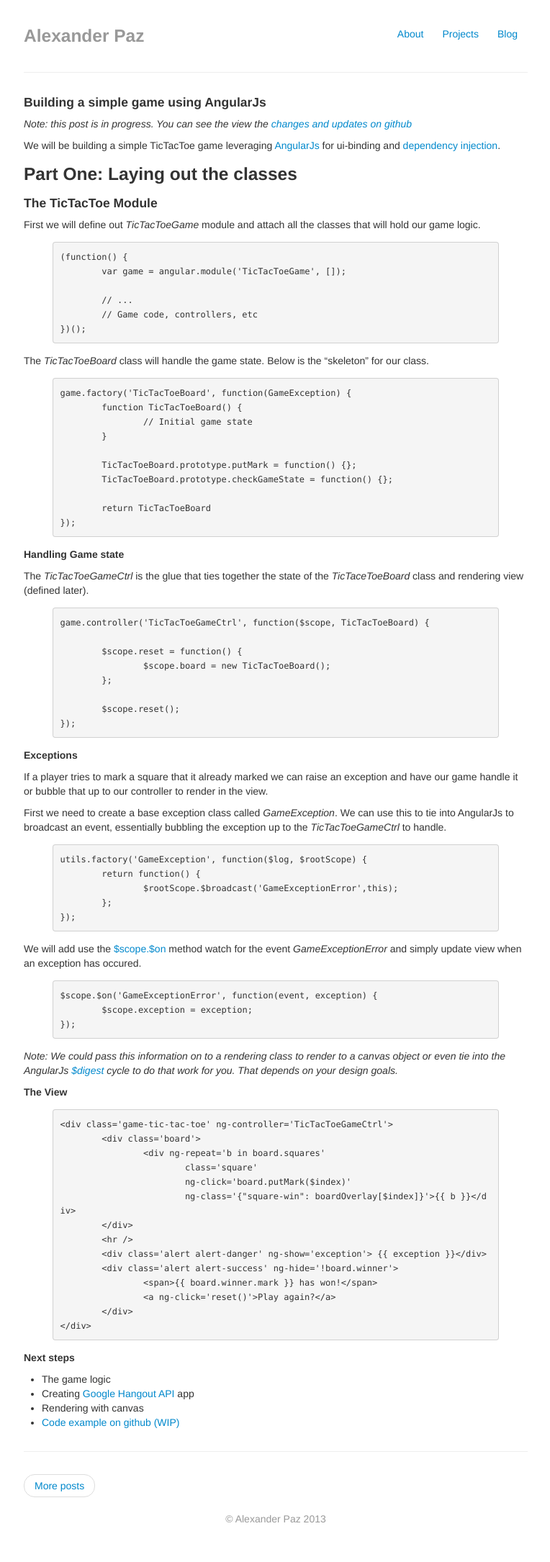
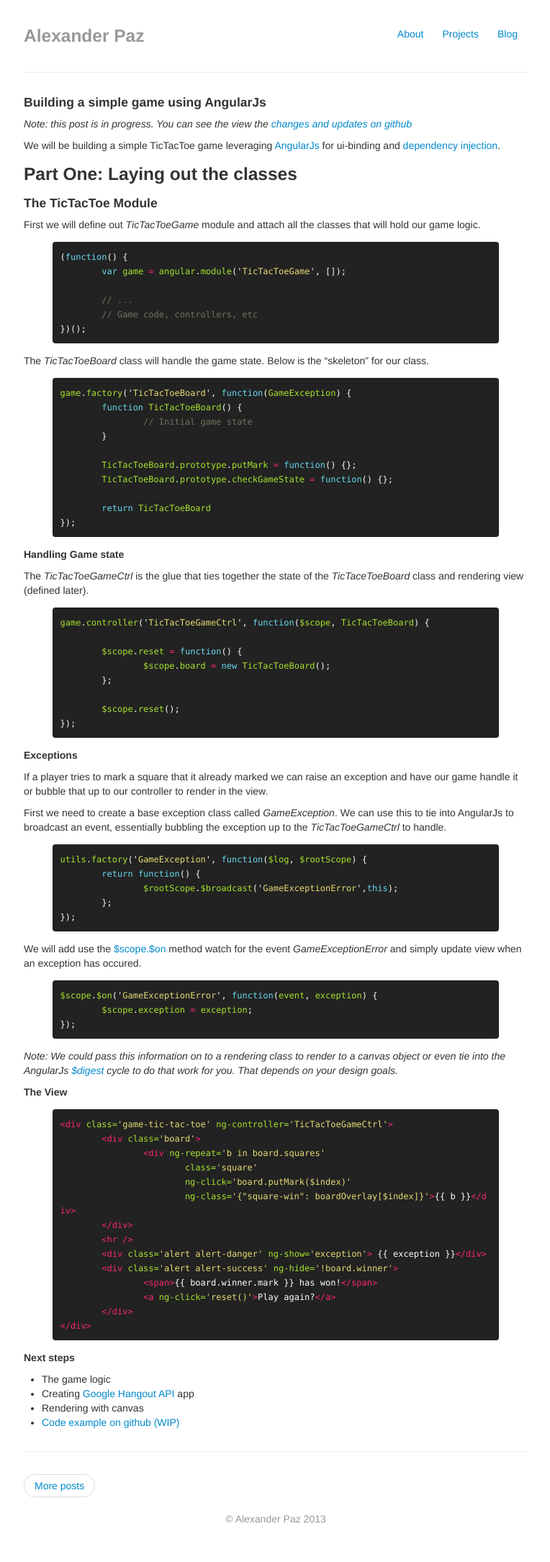
Before and after one commit to alexjpaz/alexjpaz.github.com, a Jekyll site: the page built from _posts/blog/2013-02-21-building-a-simple-game-using-angularjs.md, in a window 1280 px wide. Shown: the whole page at 72% size, without its empty margins (257-1021 px from the left). Built offline with Jekyll 4.4.1, drawn with Linux system fonts in a browser that asks for light colours.

Commit message:
Enabled syntax highlighting.

```diff
--- a/_includes/layout/doc-header.html
+++ b/_includes/layout/doc-header.html
@@ -6,7 +6,7 @@
     <!-- Bootstrap -->
     <link href="/assets/lib/bootstrap-combined.min.css" rel="stylesheet" media="screen">
     <link href="/assets/css/style.css" rel="stylesheet" media="screen">
-<!--     <link href="/assets/css/syntax.css" rel="stylesheet" media="screen"> -->
+    <link href="/assets/css/syntax.css" rel="stylesheet" media="screen">
     <script src="/assets/lib/head.min.js"></script>
     <script>head.js("/assets/js/init.js");</script>
   </head>
--- a/assets/css/syntax.css
+++ b/assets/css/syntax.css
@@ -1,38 +1,4 @@
-
-.highlight .hll { background-color: #333333 }
-.highlight  {
-
-background: #111111;
-
-color: #ffffff ;
-
-padding: 0.2em 0.9em;
-  margin-bottom: 1em;
-	font: normal normal normal 115%/normal 'Monaco', 'Courier New', 'DejaVu Sans Mono', 'Bitstream Vera Sans Mono', monospace !important;
-  line-height: 1.1em;
-  overflow: auto;
-	font-size: 1.0em;
-	border: 1px solid #CCC;
-
-	-moz-border-radius:7px;
-	-webkit-border-radius:7px;
-	border-radius:7px;
-
-
-}
-
-
-code, pre {
-	font-family: "Consolas", "Courier New", "Courier", "FreeMono", monospace;
-	font-size:0.95em;
-	margin: 1em 0 1.5em 0;
-}
-
-.highlight span
-{
-font-family: "Consolas", "Courier New", "Courier", "FreeMono", monospace;
-font-size:1em;
-}
+.highlight pre { color: #ffffff; background-color: #222222; }
 
 .highlight .hll { background-color: #49483e }
 .highlight  { /*background: #272822;*/ color: #f8f8f2 }
```
